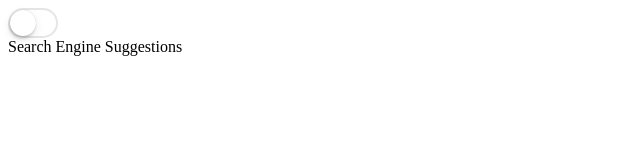
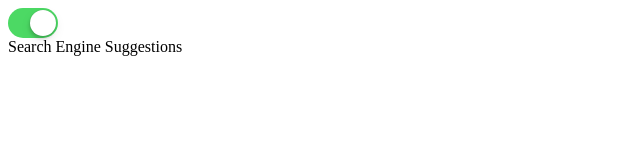
Before and after one commit to clari/react-ios-switch, a React app: page / in a window 1280 px wide. Shown: the top 160 px of the page, without its empty margins (0-640 px from the left). Built offline with nearby package versions, Linux system fonts and the light colour scheme.

Commit message:
fix initial checked state offset

```diff
--- a/package.json
+++ b/package.json
@@ -48,7 +48,8 @@
   "dependencies": {
     "classnames": "^2.2.0",
     "d3-interpolate": "^0.6.0",
-    "dynamics.js": "0.0.9"
+    "dynamics.js": "0.0.9",
+    "invariant": "^2.2.0"
   },
   "peerDependencies": {
     "react": "^0.14.0",
--- a/src/App.js
+++ b/src/App.js
@@ -6,7 +6,7 @@ class App extends React.Component {
     super(props);
 
     this.state = {
-      checked: false,
+      checked: true,
     };
 
     this.handleChange = this.handleChange.bind(this);
--- a/src/Switch.js
+++ b/src/Switch.js
@@ -1,6 +1,7 @@
 import dynamics from 'dynamics.js';
 import { interpolate } from 'd3-interpolate';
 import classNames from 'classnames';
+import invariant from 'invariant';
 import React from 'react';
 import styles from './Switch.scss';
 
@@ -17,7 +18,7 @@ class Switch extends React.Component {
   constructor(props) {
     super(props);
 
-    const offset = 0;
+    const offset = this.getCheckedStateOffset(props);
 
     this.state = {
       currentClientX: 0,
@@ -53,6 +54,11 @@ class Switch extends React.Component {
     }
   }
 
+  getCheckedStateOffset(props) {
+    const { checked, maxOffset } = props;
+    return checked ? maxOffset : 0;
+  }
+
   addListeners() {
     document.addEventListener('mousemove', this.handleMouseMove);
     document.addEventListener('mouseup', this.handleMouseUp);
@@ -83,6 +89,9 @@ class Switch extends React.Component {
   }
 
   handleMouseDown(e) {
+    const { dragging } = this.state;
+    invariant(!dragging, 'Mouse down handler called inside of a drag');
+
     this.cancelAnimation();
     this.setState({
       currentClientX: e.clientX,
@@ -93,6 +102,9 @@ class Switch extends React.Component {
   }
 
   handleMouseMove(e) {
+    const { dragging } = this.state;
+    invariant(dragging, 'Mouse move handler called outside of a drag');
+
     this.setState({
       currentClientX: e.clientX,
     });
@@ -100,7 +112,9 @@ class Switch extends React.Component {
 
   handleMouseUp() {
     const { checked, maxOffset, onChange } = this.props;
-    const { currentClientX, offset, startClientX } = this.state;
+    const { currentClientX, dragging, offset, startClientX } = this.state;
+
+    invariant(dragging, 'Mouse up handler called outside of a drag');
     this.removeListeners();
 
     const deltaX = currentClientX - startClientX;
@@ -128,12 +142,10 @@ class Switch extends React.Component {
   }
 
   startAnimation(props) {
-    const { checked, maxOffset } = props;
     const { offset } = this.state;
-    const desiredOffset = checked ? maxOffset : 0;
     this.animatedProperties.offset = offset;
     dynamics.animate(this.animatedProperties, {
-      offset: desiredOffset,
+      offset: this.getCheckedStateOffset(props),
     }, {
       change: this.handleAnimationChange,
       frequency: 200,
```
Also changed, not shown: 1 other file (tests, documents, lock files or other folders).
